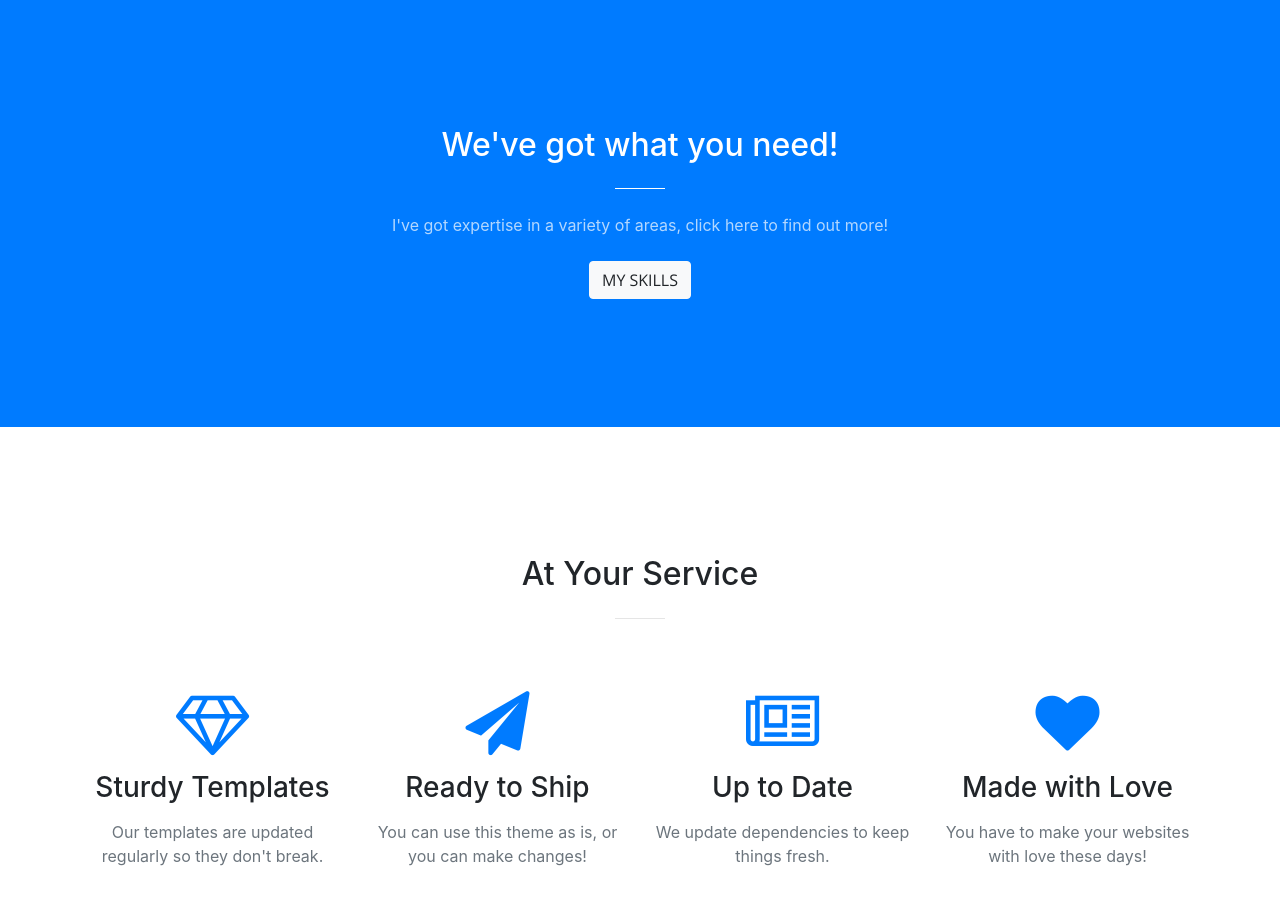
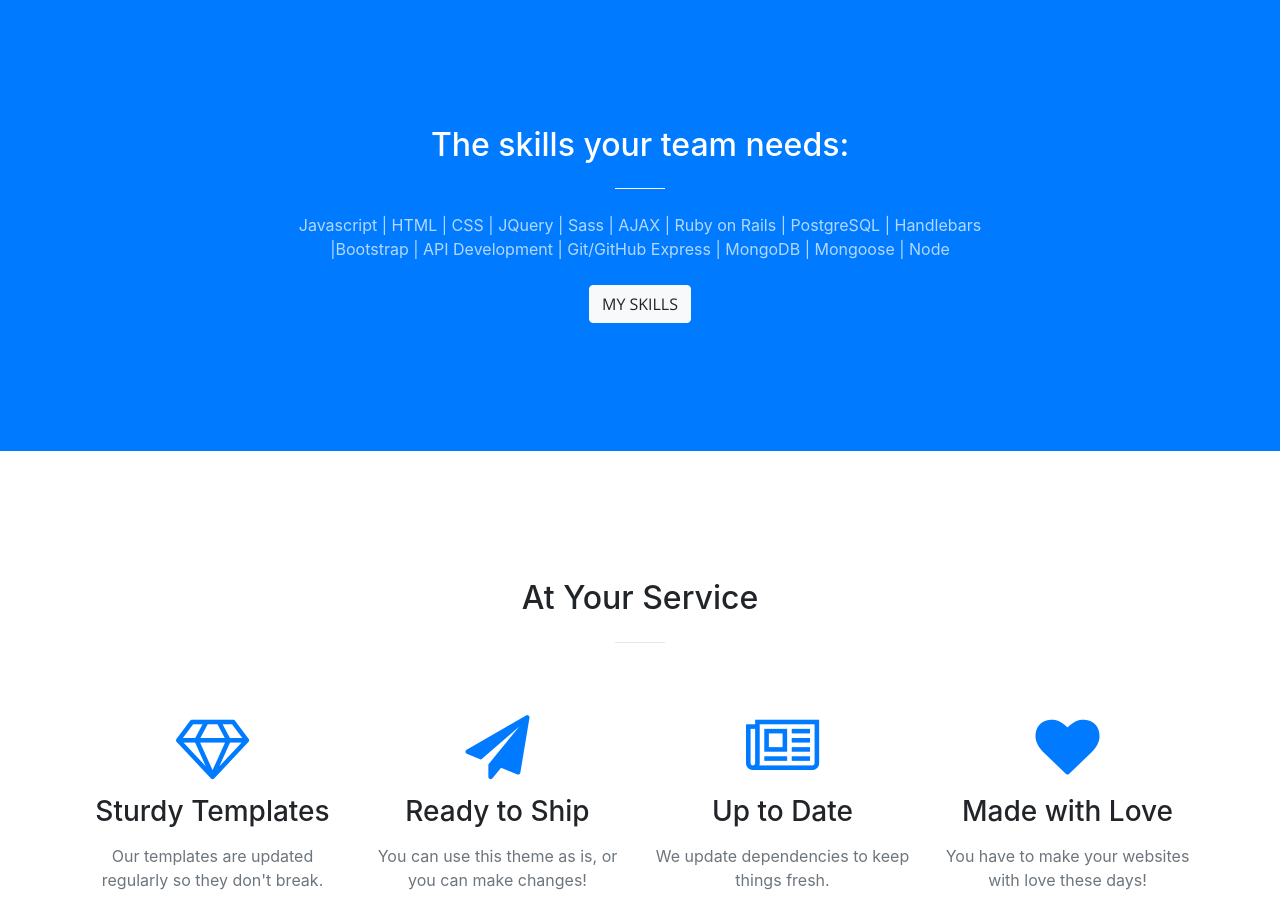
Before and after one commit to matthewjramos/matthewjramos.github.io, a website with bundled scripts: page index.html in a window 1280 px wide. Shown: the part 802-1725 px from the top of the page. Built offline with nearby package versions, Linux system fonts and the light colour scheme.

Commit message:
Add skills to index.html file
Add skills to index.html file

```diff
--- a/index.html
+++ b/index.html
@@ -77,9 +77,12 @@
       <div class="container">
         <div class="row">
           <div class="col-lg-8 mx-auto text-center">
-            <h2 class="section-heading text-white">We've got what you need!</h2>
+            <h2 class="section-heading text-white">The skills your team needs:</h2>
             <hr class="light my-4">
-            <p class="text-faded mb-4">I've got expertise in a variety of areas, click here to find out more!</p>
+            <p class="text-faded mb-4">Javascript | HTML | CSS | JQuery | Sass | AJAX | Ruby on Rails |
+            PostgreSQL | Handlebars |Bootstrap | API Development | Git/GitHub
+            Express | MongoDB | Mongoose  | Node
+            </p>
             <a class="btn btn-light btn-xl js-scroll-trigger" href="#services">My skills</a>
           </div>
         </div>
```
